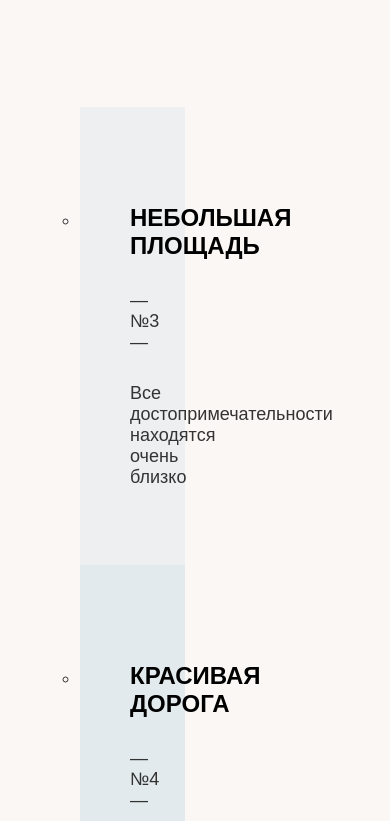
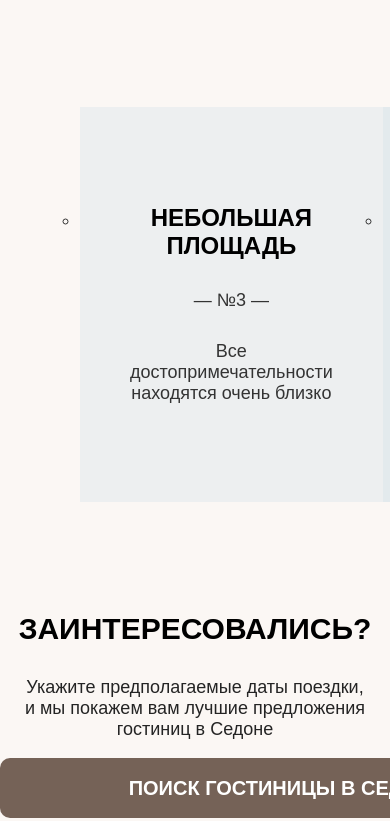
Before and after one commit to ShtefanEA/1840059-sedona-24, a website: page source/index.html in a window 390 px wide. Shown: the part 1189-2010 px from the top of the page. Drawn offline with nearby package versions, Linux system fonts and the light colour scheme; files that its build step writes are made by us from their sources; a web font is replaced by a local one.

Commit message:
Адаптивные сетки

```diff
--- a/source/less/advantages.less
+++ b/source/less/advantages.less
@@ -166,14 +166,21 @@
   background-color: white;
 }
 
-@media (max-width: 100%) {
+@media (max-width: 768px) {
   .advantages__main {
     width: 100%;
   }
 }
 
-@media (width: repeat(auto-fit, 1fr)) {
+@media (max-width: 768px) {
   .advantages__item-full {
-    grid-template-columns: repeat(auto-fit, 1fr);
+    grid-template-columns: repeat(3, 1fr);
+}
+}
+
+@media (max-width: 768px) {
+  .advantages__main {
+    grid-template-columns: repeat(3, 1fr);
+    display: grid;
   }
 }
```
